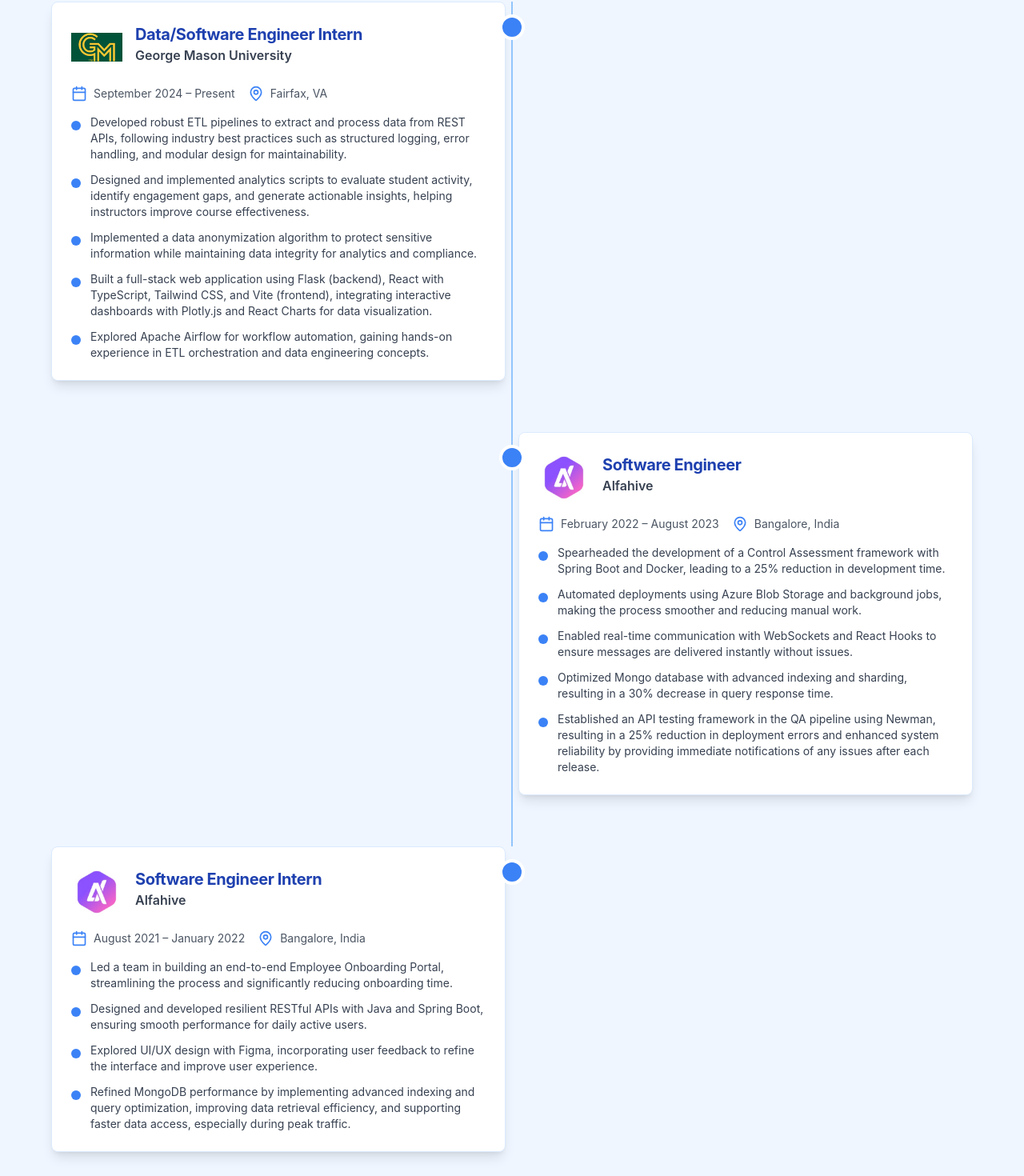
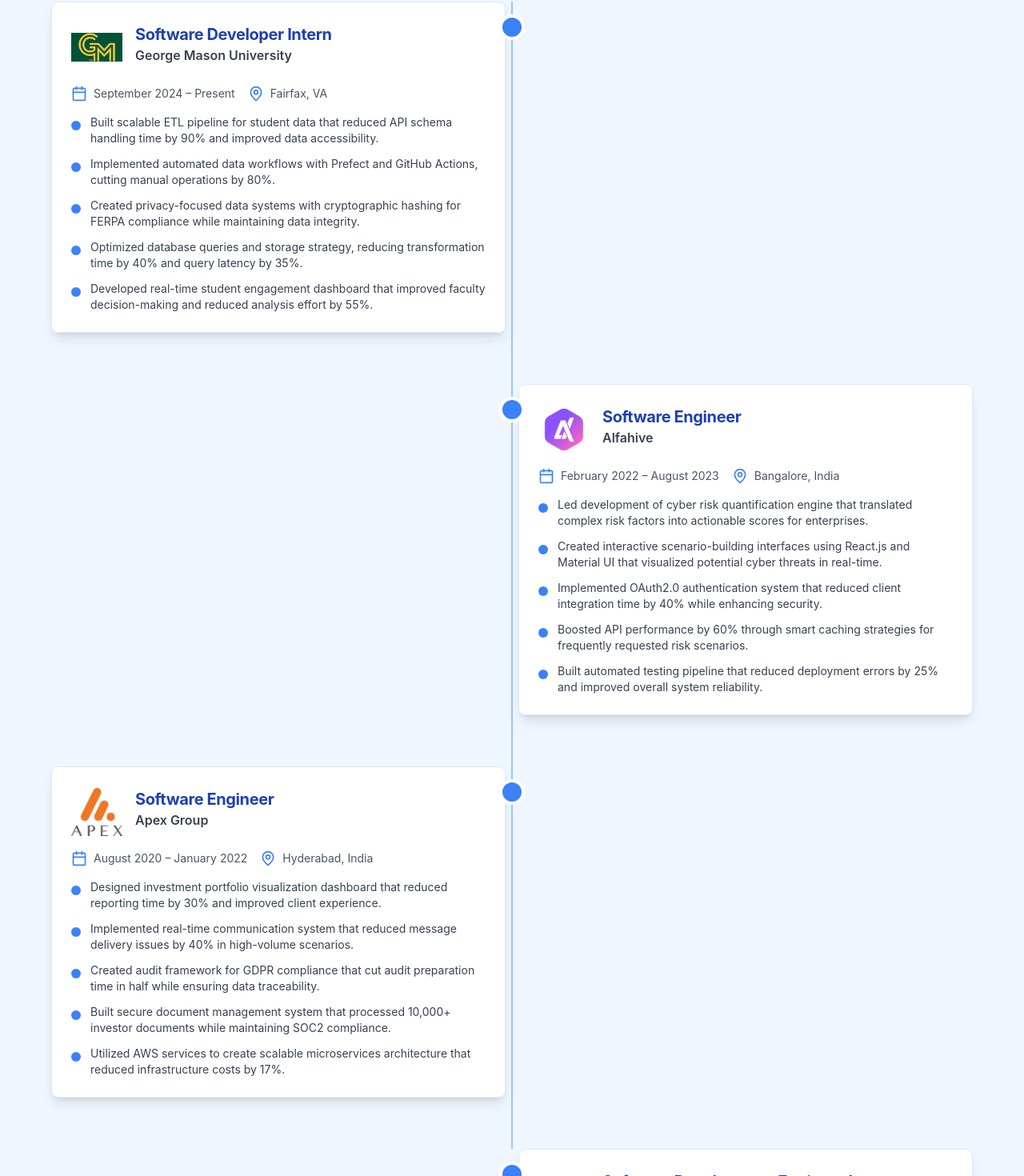
Before and after one commit to MahithaDodda921/Portfolio, a React (Vite) app: page / in a window 1280 px wide. Shown: the part 982-2452 px from the top of the page at 80% size. Built offline with nearby package versions, Linux system fonts and the light colour scheme.

Commit message:
Update ExperienceEducation.tsx

```diff
--- a/src/components/ExperienceEducation.tsx
+++ b/src/components/ExperienceEducation.tsx
@@ -4,20 +4,22 @@ import { Calendar, MapPin } from 'lucide-react';
 import vitlogo from '../assets/vitlogo.png';
 import alfa from '../assets/alfahive_logo.jpeg';
 import gm from '../assets/gmlogo.png';
+import apex from '../assets/apex_logo.jpg';
+import brain from '../assets/brain_logo.png';
 
 const experienceData = [
   {
-    title: "Data/Software Engineer Intern",
+    title: "Software Developer Intern",
     company: "George Mason University",
     period: "September 2024 – Present",
     location: "Fairfax, VA",
     logo: gm,
     details: [
-      "Developed robust ETL pipelines to extract and process data from REST APIs, following industry best practices such as structured logging, error handling, and modular design for maintainability.",
-      "Designed and implemented analytics scripts to evaluate student activity, identify engagement gaps, and generate actionable insights, helping instructors improve course effectiveness.",
-      "Implemented a data anonymization algorithm to protect sensitive information while maintaining data integrity for analytics and compliance.",
-      "Built a full-stack web application using Flask (backend), React with TypeScript, Tailwind CSS, and Vite (frontend), integrating interactive dashboards with Plotly.js and React Charts for data visualization.",
-      "Explored Apache Airflow for workflow automation, gaining hands-on experience in ETL orchestration and data engineering concepts."
+      "Built scalable ETL pipeline for student data that reduced API schema handling time by 90% and improved data accessibility.",
+      "Implemented automated data workflows with Prefect and GitHub Actions, cutting manual operations by 80%.",
+      "Created privacy-focused data systems with cryptographic hashing for FERPA compliance while maintaining data integrity.",
+      "Optimized database queries and storage strategy, reducing transformation time by 40% and query latency by 35%.",
+      "Developed real-time student engagement dashboard that improved faculty decision-making and reduced analysis effort by 55%."
     ]
   },
   {
@@ -27,24 +29,37 @@ const experienceData = [
     logo: alfa,
     location: "Bangalore, India",
     details: [
-      "Spearheaded the development of a Control Assessment framework with Spring Boot and Docker, leading to a 25% reduction in development time.",
-      "Automated deployments using Azure Blob Storage and background jobs, making the process smoother and reducing manual work.",
-      "Enabled real-time communication with WebSockets and React Hooks to ensure messages are delivered instantly without issues.",
-      "Optimized Mongo database with advanced indexing and sharding, resulting in a 30% decrease in query response time.",
-      "Established an API testing framework in the QA pipeline using Newman, resulting in a 25% reduction in deployment errors and enhanced system reliability by providing immediate notifications of any issues after each release."
+      "Led development of cyber risk quantification engine that translated complex risk factors into actionable scores for enterprises.",
+      "Created interactive scenario-building interfaces using React.js and Material UI that visualized potential cyber threats in real-time.",
+      "Implemented OAuth2.0 authentication system that reduced client integration time by 40% while enhancing security.",
+      "Boosted API performance by 60% through smart caching strategies for frequently requested risk scenarios.",
+      "Built automated testing pipeline that reduced deployment errors by 25% and improved overall system reliability."
     ]
   },
   {
-    title: "Software Engineer Intern",
-    company: "Alfahive",
-    period: "August 2021 – January 2022",
-    logo: alfa,
-    location: "Bangalore, India",
+    title: "Software Engineer",
+    company: "Apex Group",
+    period: "August 2020 – January 2022",
+    logo: apex,
+    location: "Hyderabad, India",
     details: [
-      "Led a team in building an end-to-end Employee Onboarding Portal, streamlining the process and significantly reducing onboarding time.",
-      "Designed and developed resilient RESTful APIs with Java and Spring Boot, ensuring smooth performance for daily active users.",
-      "Explored UI/UX design with Figma, incorporating user feedback to refine the interface and improve user experience.",
-      "Refined MongoDB performance by implementing advanced indexing and query optimization, improving data retrieval efficiency, and supporting faster data access, especially during peak traffic."
+      "Designed investment portfolio visualization dashboard that reduced reporting time by 30% and improved client experience.",
+      "Implemented real-time communication system that reduced message delivery issues by 40% in high-volume scenarios.",
+      "Created audit framework for GDPR compliance that cut audit preparation time in half while ensuring data traceability.",
+      "Built secure document management system that processed 10,000+ investor documents while maintaining SOC2 compliance.",
+      "Utilized AWS services to create scalable microservices architecture that reduced infrastructure costs by 17%."
+    ]
+  },
+  {
+    title: "Software Development Engineer Intern",
+    company: "BrainOvision Solutions",
+    period: "May 2020 – July 2020",
+    logo: brain,
+    location: "Hyderabad, India",
+    details: [
+      "Optimized API endpoints and implemented caching that reduced server load by 25% and improved response times by 40%.",
+      "Enhanced database queries with Hibernate ORM that cut search times by 15% and improved user experience.",
+      "Developed comprehensive testing framework that streamlined issue detection and improved software reliability."
     ]
   }
 ];
@@ -53,18 +68,18 @@ const educationData = [
   {
     degree: "Master of Science in Computer Science",
     institution: "George Mason University",
-    period: "August 2023 – May 2025",
+    period: "August 2023 – Present",
     gpa: "3.89/4.00",
     location: "Fairfax, VA, USA",
     logo: gm,
     courses: ["Software Engineering", "Analysis of Algorithms", "Cloud Computing", "Software Architecture & Design", "Artificial Intelligence"]
   },
   {
-    degree: "Bachelor of Technology in Computer Science",
+    degree: "Bachelor of Technology in Computer Science and Engineering",
     institution: "Vellore Institute of Technology",
-    period: "July 2018 – May 2022",
+    period: "July 2018 – June 2022",
     gpa: "3.9/4.00",
-    location: "Amaravati, AP, India",
+    location: "India",
     logo: vitlogo,
     courses: ["Data Structures", "Object Oriented Programming", "Database Systems", "Operating Systems", "Big Data Analysis", "Computer Networks"]
   }
```
